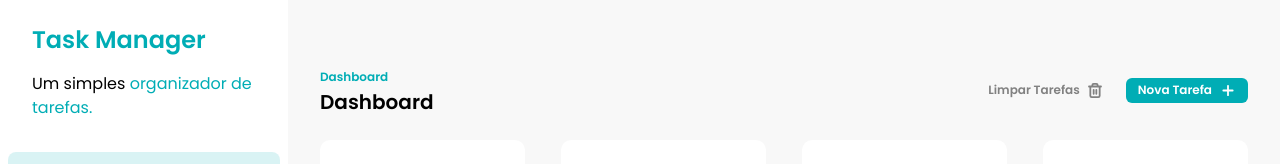
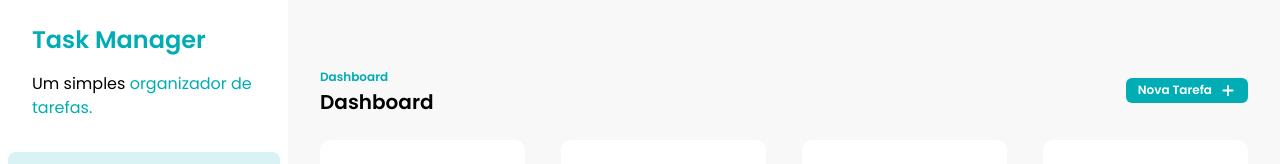
Before and after one commit to andressouza25/fsc-task-frontend, a React (Vite) app: page / in a window 1280 px wide. Shown: the top 164 px of the page. Built offline with nearby package versions, Linux system fonts and the light colour scheme; data requests are answered from the project's data file.

Commit message:
feat: remove clean button from header

```diff
--- a/src/components/Header.jsx
+++ b/src/components/Header.jsx
@@ -17,11 +17,6 @@ function Header({ subtitle, title }) {
       </div>
 
       <div className="flex items-center gap-3">
-        <Button color="ghost">
-          Limpar Tarefas
-          <TrashIcon />
-        </Button>
-
         <Button onClick={() => setAddTaskDialogIsOpen(true)}>
           Nova Tarefa
           <AddIcon />
```
